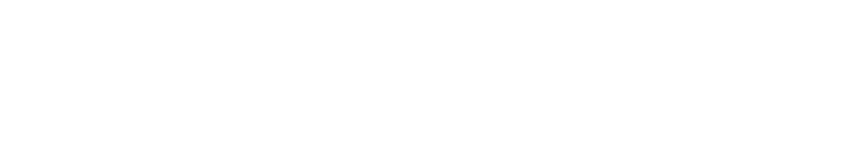
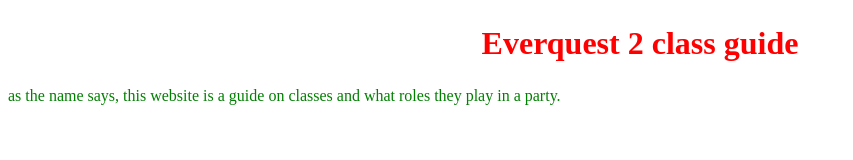
Before and after one commit to leotheshade/website, a plain HTML site: page index.html in a window 1280 px wide. Shown: the whole page, without its empty margins (0-853 px from the left). Drawn offline with Linux system fonts and the light colour scheme.

Commit message:
added a bit

```diff
--- a/index.html
+++ b/index.html
@@ -5,7 +5,8 @@
     <meta charset="utf-8">
   </head>
   <body>
-
+    <h1 id="title"> Everquest 2 class guide </h1>
+    <p> as the name says, this website is a guide on classes and what roles they play in a party.</p>
     <!-- page content -->
   </body>
 </html>
--- a/style.css
+++ b/style.css
@@ -0,0 +1,7 @@
+h1 {text-align: center;
+color: blue;}
+#title {text-align: center;
+color: red;
+margin:25px;}
+#semi-title {margin: 50px;}
+p {color:green;}
```
